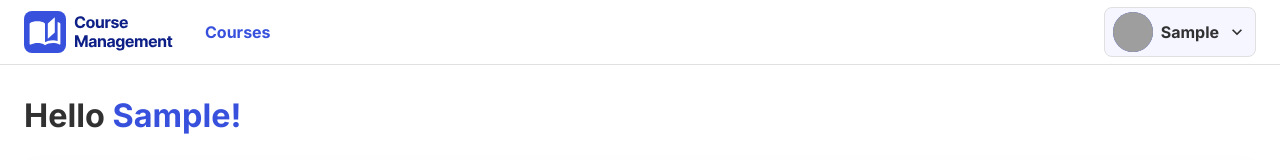
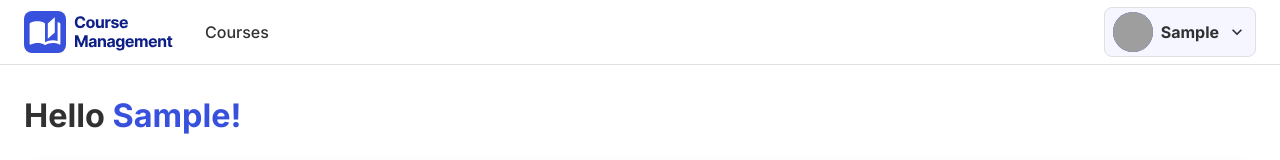
Before and after one commit to pelu-mi/Project-CoMS, a React (Vite) app in the folder client/: page / in a window 1280 px wide. Shown: the top 160 px of the page. Built offline with nearby package versions, Linux system fonts and the light colour scheme; sample sign-in values are in the browser's storage; grey boxes are pictures that could not be loaded.

Commit message:
update navbar

```diff
--- a/client/src/components/NavBar/NavBar.jsx
+++ b/client/src/components/NavBar/NavBar.jsx
@@ -1,14 +1,15 @@
-import { Box, Button, Container, Toolbar, Typography } from "@mui/material";
-import { StyledAppBar, StyledNavLogo } from "./NavBar.styled";
+import { Box, Container, Toolbar } from "@mui/material";
+import { StyledAppBar, StyledNavButton, StyledNavLogo } from "./NavBar.styled";
 import { MobileMenus, UserMenus } from "./units";
 import { useUser } from "context/UserProvider/UserProvider";
-import { useNavigate } from "react-router-dom";
+import { useLocation, useNavigate } from "react-router-dom";
 import { MENUS } from "constants/menus";
 import { HOME_ROUTE } from "routes";
 
 export const NavBar = () => {
   const { user } = useUser();
   const navigate = useNavigate();
+  const { pathname } = useLocation();
 
   return (
     <StyledAppBar position="fixed">
@@ -27,14 +28,17 @@
             />
             {user &&
               MENUS.map(({ title, path }) => (
-                <Button
+                <>
+                  <StyledNavButton
                     key={title}
                     variant="text"
                     onClick={() => navigate(path)}
                     disableRipple
+                    active={path === pathname}
                   >
                     {title}
-                </Button>
+                  </StyledNavButton>
+                </>
               ))}
           </Box>
 
--- a/client/src/components/NavBar/NavBar.styled.js
+++ b/client/src/components/NavBar/NavBar.styled.js
@@ -1,4 +1,4 @@
-import { AppBar, Box, styled } from "@mui/material";
+import { AppBar, Box, Button, styled } from "@mui/material";
 
 export const StyledAppBar = styled(AppBar)(({ theme }) => ({
   boxShadow: "none",
@@ -10,3 +10,13 @@
   marginRight: 24,
   cursor: "pointer",
 });
+
+export const StyledNavButton = styled(Button)(({ theme, active = false }) => ({
+  height: "64px",
+  borderRadius: 0,
+  fontWeight: active ? 600 : 500,
+  color: active ? theme.palette.primary.main : theme.palette.text.primary,
+  borderBottom: "3px solid",
+  borderBottomColor: active ? theme.palette.primary.main : "transparent",
+  paddingBottom: "3px",
+}));
--- a/client/src/components/NavBar/units/MobileMenus/MobileMenus.jsx
+++ b/client/src/components/NavBar/units/MobileMenus/MobileMenus.jsx
@@ -10,12 +10,14 @@
 import { useState } from "react";
 import MenuIcon from "@mui/icons-material/Menu";
 import { StyledNavLogo } from "components/NavBar/NavBar.styled";
-import { useNavigate } from "react-router-dom";
+import { useLocation, useNavigate } from "react-router-dom";
 import { MENUS } from "constants/menus";
 import { HOME_ROUTE } from "routes";
+import { StyledIconButton, StyledListItemButton } from "./MobileMenus.styled";
 
 export const MobileMenus = () => {
   const navigate = useNavigate();
+  const { pathname } = useLocation();
   const [openMobileNav, setOpenMobileNav] = useState(false);
 
   const toggleMobileNav = (newOpen) => () => {
@@ -36,9 +38,14 @@
         </ListItem>
         {MENUS.map(({ title, path }) => (
           <ListItem key={title} disablePadding onClick={() => navigate(path)}>
-            <ListItemButton>
-              <ListItemText primary={title} />
-            </ListItemButton>
+            <StyledListItemButton active={path === pathname}>
+              <ListItemText
+                primary={title}
+                primaryTypographyProps={{
+                  fontWeight: path === pathname ? 600 : 500,
+                }}
+              />
+            </StyledListItemButton>
           </ListItem>
         ))}
       </List>
@@ -47,15 +54,16 @@
 
   return (
     <Box sx={{ flexGrow: 1, display: { xs: "flex", sm: "none" } }}>
-      <IconButton
+      <StyledIconButton
         size="large"
         aria-label="account of current user"
         aria-controls="menu-appbar"
         aria-haspopup="true"
+        color="secondary"
         onClick={toggleMobileNav(true)}
       >
-        <MenuIcon />
-      </IconButton>
+        <MenuIcon sx={{ width: "28px", height: "28px" }} />
+      </StyledIconButton>
 
       <Drawer open={openMobileNav} onClose={toggleMobileNav(false)}>
         {DrawerList}
--- /dev/null
+++ b/client/src/components/NavBar/units/MobileMenus/MobileMenus.styled.js
@@ -0,0 +1,15 @@
+import { IconButton, ListItemButton, styled } from "@mui/material";
+
+export const StyledIconButton = styled(IconButton)(({ theme }) => ({
+  borderRadius: "8px",
+  padding: "6px",
+  border: `1px solid ${theme.palette.grey[300]}`,
+}));
+
+export const StyledListItemButton = styled(ListItemButton)(
+  ({ theme, active }) => ({
+    borderRight: "3px solid",
+    borderRightColor: active ? theme.palette.primary.main : "transparent",
+    color: active ? theme.palette.primary.main : theme.palette.text,
+  })
+);
```
Lines whose indentation alone changed are shown as unchanged.
